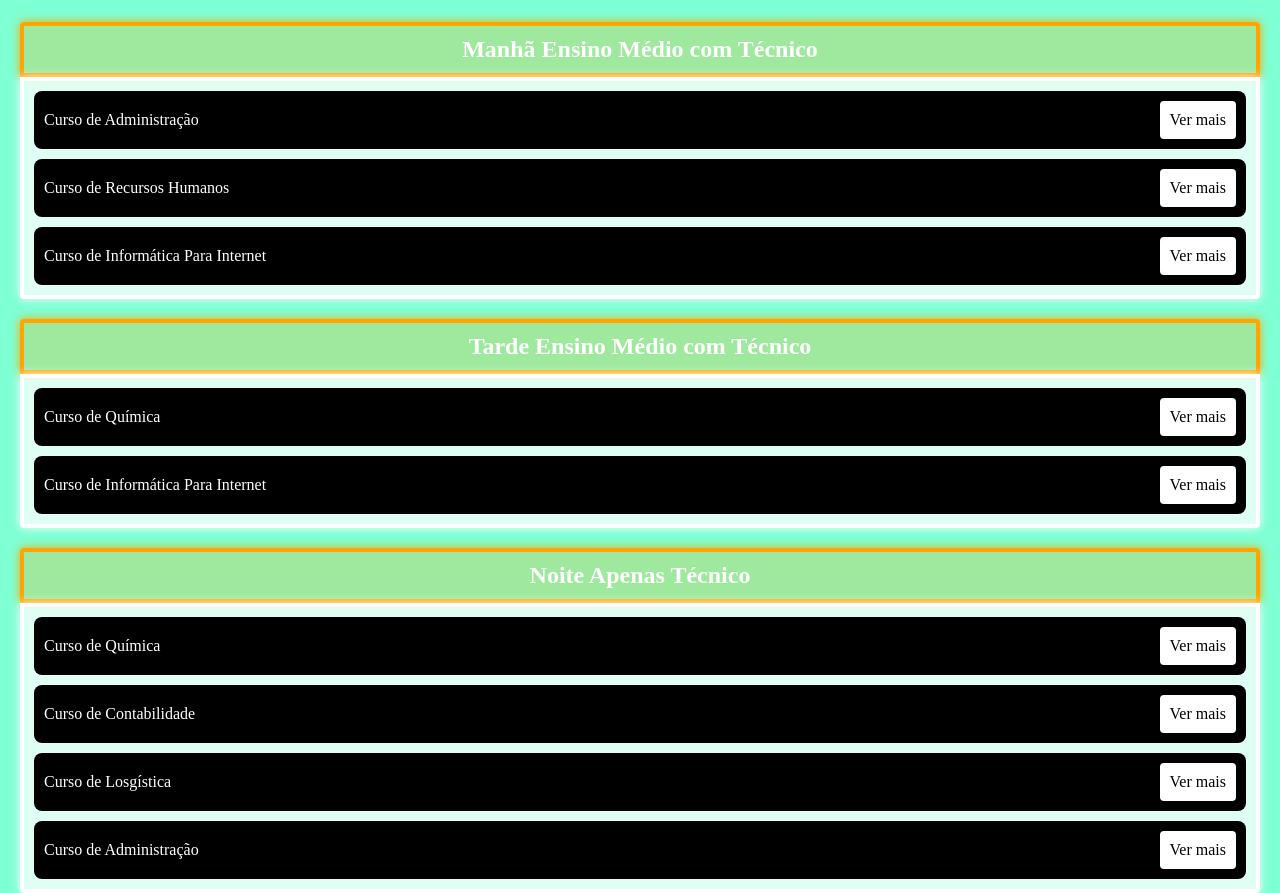
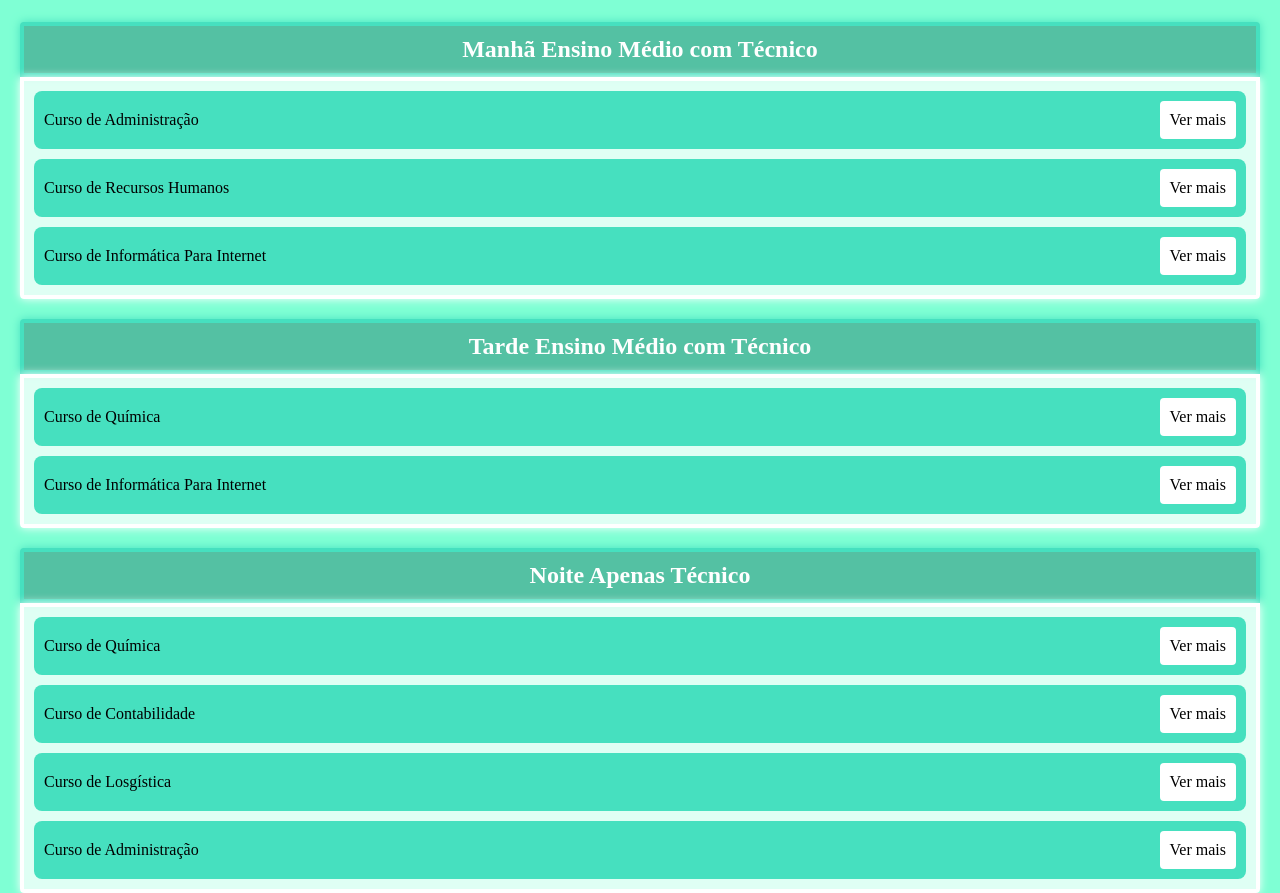
Before and after one commit to RafaelaMayumiFukuda/feira_tecnologica, a PHP site: page /views/tela_cursos.php in a window 1280 px wide. Shown: the part 69-962 px from the top of the page. Run offline with PHP 8.4, Linux system fonts and the light colour scheme; some web fonts are replaced.

Commit message:
Update cursos.css

```diff
--- a/assets/css/cursos.css
+++ b/assets/css/cursos.css
@@ -214,9 +214,9 @@
     display: flex;
     justify-content: center;
     border-radius: 4px 4px 0px 0px;
-    background-color: rgba(255, 166, 0, 0.25);
-    border: 4px solid orange;
-    box-shadow: 0 0 10px 0 orange;
+    background-color: #54C1A3;
+    border: 4px solid #46E0BF;
+    box-shadow: 0 0 10px #46E0BF;
     color: white;
     text-align: center;
 }
@@ -235,8 +235,8 @@
 .card-curso-list {
     display: flex;
     padding: 10px;
-    background-color: black;
-    color: white;
+    background-color: #46E0BF;
+    color: rgb(0, 0, 0);
     border-radius: 8px;
     align-items: center;
 }
```
